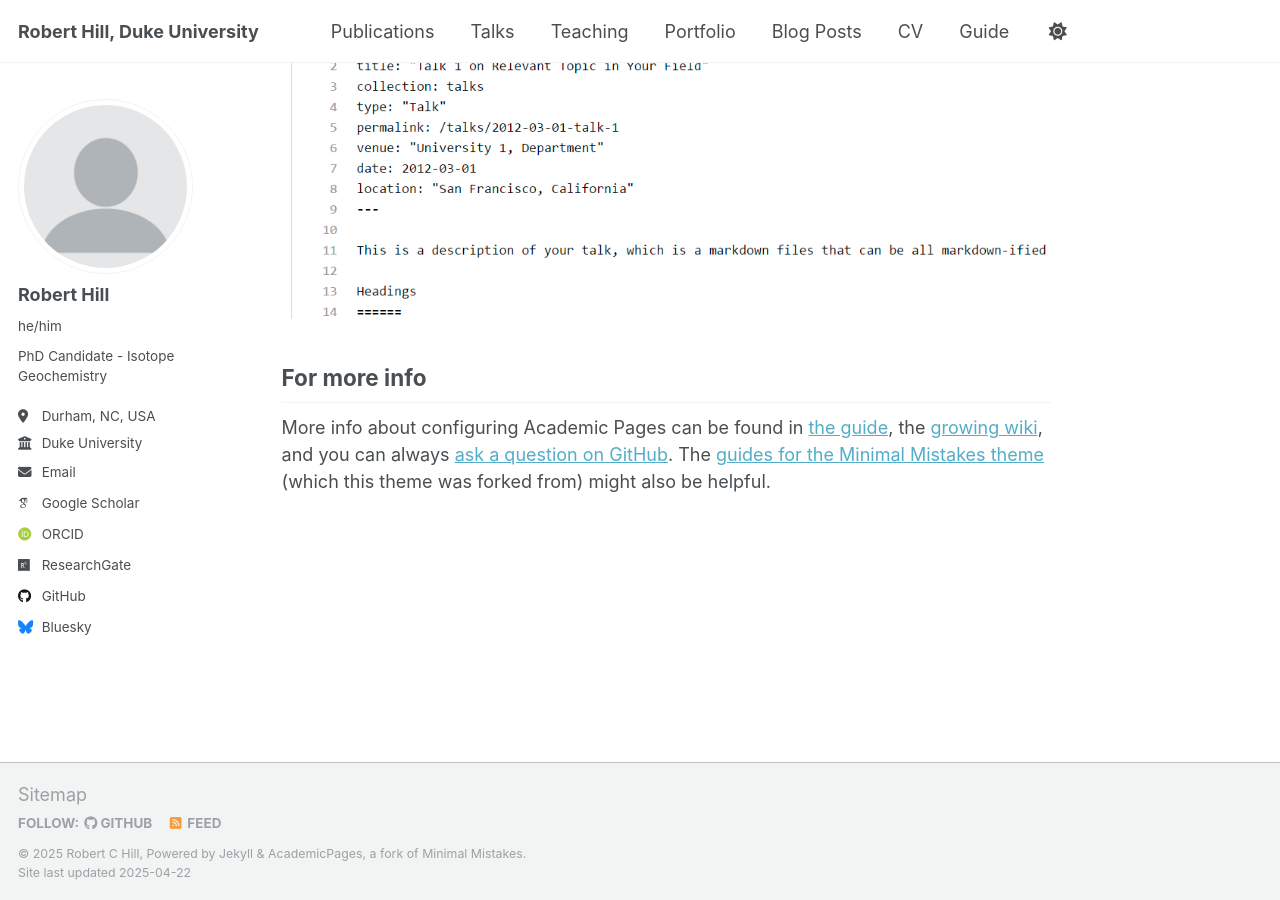
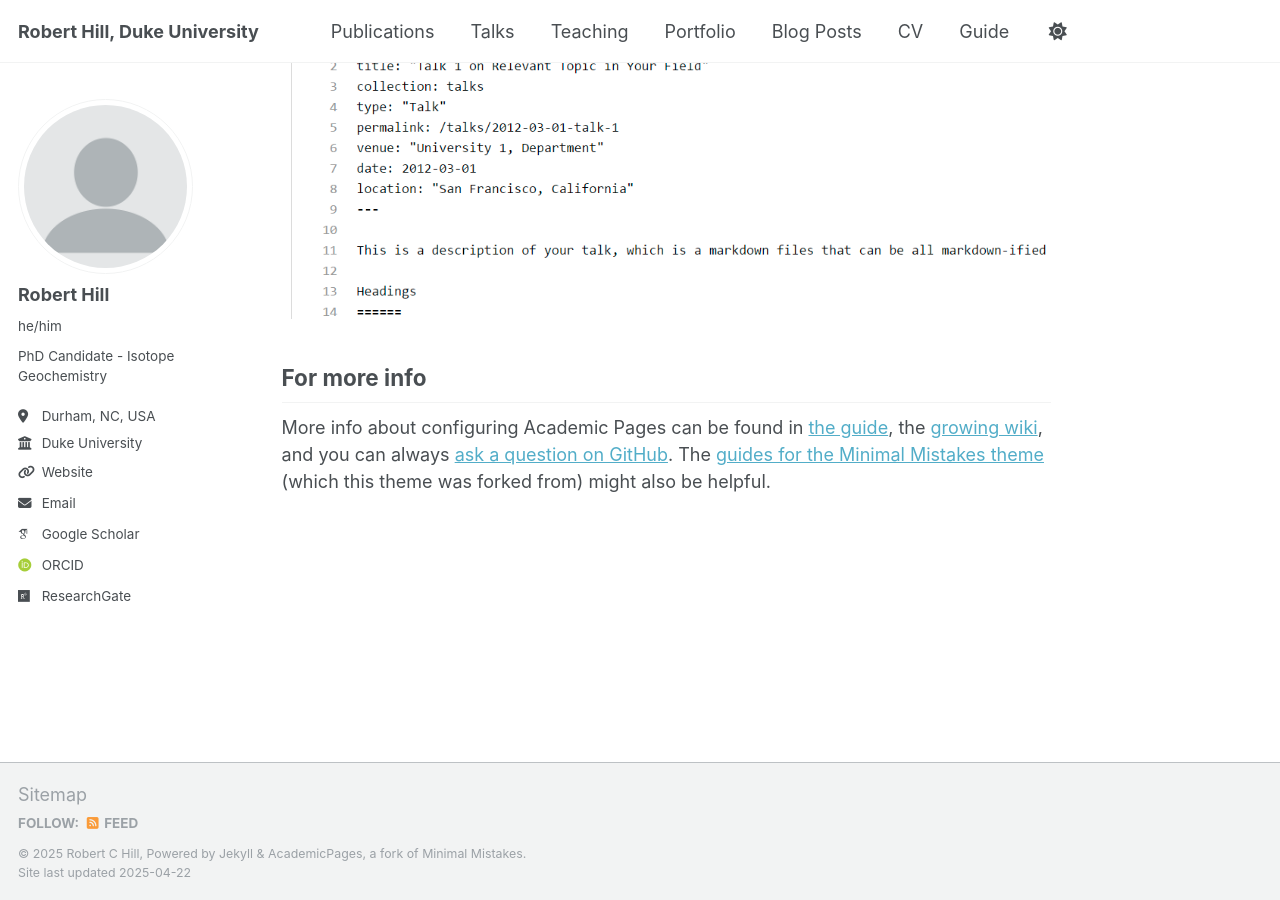
Before and after one commit to robert-c-hill/robert-c-hill.github.io, a Jekyll site: the page built from _pages/about.md, in a window 1280 px wide and 900 px high, scrolled down 2636 px. Built offline with Jekyll 4.4.1, drawn with Linux system fonts in a browser that asks for light colours; some web fonts are replaced; part of the change alters nothing that is shown.

Commit message:
Update _config.yml

```diff
--- a/_config.yml
+++ b/_config.yml
@@ -28,7 +28,7 @@ author:
   bio              : "PhD Candidate - Isotope Geochemistry"
   location         : "Durham, NC, USA"
   employer         : "Duke University"
-  uri              : # URL
+  uri              : "https://sites.nicholas.duke.edu/avnervengosh/"
   email            : "robert.hill@duke.edu"
 
   # Academic websites
@@ -45,12 +45,12 @@ author:
   bitbucket        : # Username - Update with your username on the site
   codepen          : # Username
   dribbble         : # Username
-  github           : "academicpages"
+  github           : # Username
   kaggle           : # Username
   stackoverflow    : # User number or user number and name (i.e., use "1" or "1/jeff-atwood")
 
   # Social media
-  bluesky          : "bsky.app" # Replace this with you Bluesky username
+  bluesky          : # Username
   facebook         : # Username
   flickr           : # Username
   foursquare       : # Username
```
